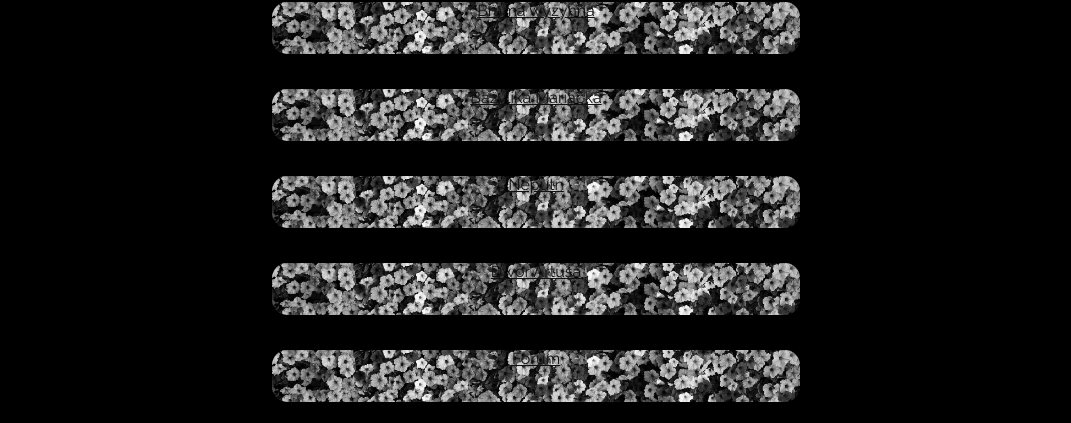
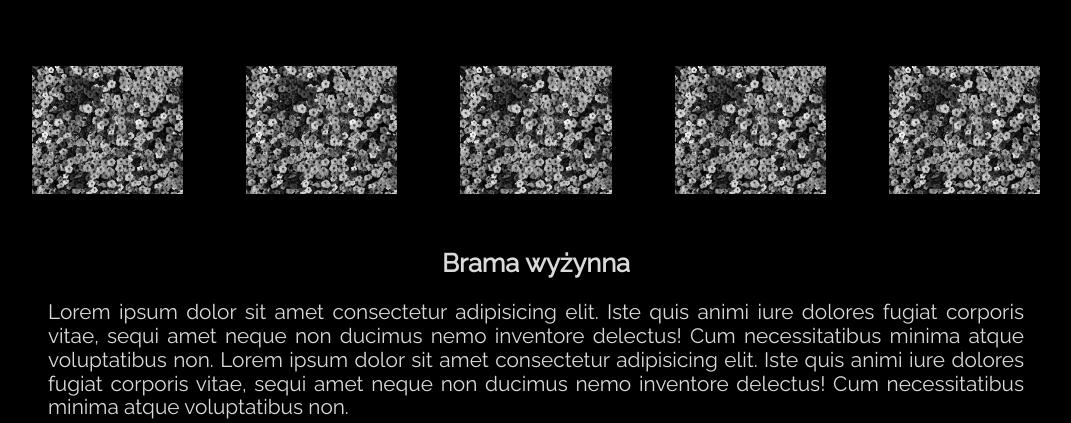
Before and after one commit to kujawa98/Gdansk-gallery, a website built with webpack: page build/index.html in a window 1280 px wide. Shown: the part 224-647 px from the top of the page, without its empty margins (104-1175 px from the left). Built offline with nearby package versions, Linux system fonts and the light colour scheme.

Commit message:
rebuild menu and added basic scripts

```diff
--- a/src/js/main.js
+++ b/src/js/main.js
@@ -0,0 +1,2 @@
+import './relic';
+import './menu';
--- /dev/null
+++ b/src/js/menu.js
@@ -0,0 +1,7 @@
+const links = document.querySelectorAll('.c-miniatures__link');
+
+for (let i = 0; i < links.length; i++) {
+  links[i].addEventListener('click', function (e) {
+    e.preventDefault();
+  })
+}
--- /dev/null
+++ b/src/js/relic.js
@@ -0,0 +1,5 @@
+const relics = document.querySelectorAll('.c-relic');
+
+for (let i = 0; i < relics.length; i++) {
+  relics[i].classList.add('c-relic--js');
+}
--- a/src/scss/components/_footer.scss
+++ b/src/scss/components/_footer.scss
@@ -1,9 +1,4 @@
 .c-footer {
-  position: absolute;
-  width: 100%;
-  left: 0;
-  bottom: 0;
-
   &__text {
     font-size: 1.2rem;
     margin: 1.2em 0;
--- a/src/scss/components/_miniatures.scss
+++ b/src/scss/components/_miniatures.scss
@@ -1,89 +1,76 @@
 .c-miniatures {
   list-style-type: none;
   display: flex;
-  justify-content: space-between;
+  justify-content: space-around;
   align-items: center;
+  flex-direction: column;
   padding: 0;
-  flex-direction: column;
-  height: 60vh;
-  margin-bottom: 6em;
+  // min-height: 50vh;
+  flex-grow: 1;
 
   &__miniature {
-    flex-basis: 13%;
-    width: 80%;
-    max-width: 30rem;
+    width: 100%;
+    max-width: 35rem;
     background-color: #dadada;
     background-image: url('../images/flower.jpg');
     filter: grayscale(100%);
     background-repeat: no-repeat;
     background-position: center;
     background-size: cover;
-    border-radius: 15px;
-
+    border-radius: 8px;
   }
 
   &__link {
+    min-height: 2rem;
     display: block;
-    height: 100%;
     text-decoration: none;
     color: #dadada;
-    background-color: rgba(0, 0, 0, 0.9);
+    background-color: black;
     opacity: 0;
-    transition: .3s;
-
+    transition: .2s;
+    display: flex;
+    align-items: center;
+    justify-content: center;
   }
 
-  &__link:focus {
+  &__link:focus,
+  &__link:active {
     outline: 10px dotted #fff;
     opacity: 1;
   }
 
-  @media screen and (min-height:20.625rem) {
-    & {
-      height: 55vh;
+  &__link:hover {
+    opacity: 1;
+  }
+
+  @media screen and (min-height:35.5rem) {
+    &__link {
+      min-height: calc(2rem + 2 * (100vh - 35.5rem) / (49.875));
     }
   }
 
-  @media screen and (min-height:30.625rem) {
-    & {
-      height: 50vh;
+  @media screen and (min-height:85.375rem) {
+    &__link {
+      min-height: 4rem;
     }
   }
 
-  @media screen and (min-height:40.625rem) {
-    & {
-      height: 45vh;
-    }
-  }
-
-  @media screen and (min-height:50.625rem) {
-    & {
-      height: 40vh;
-    }
-  }
-
-  @media screen and (pointer:fine) and (min-width:44rem) {
+  @media screen and (min-width:70rem),
+  screen and (orientation:landscape) {
     & {
       flex-direction: row;
       flex-wrap: nowrap;
+      align-items: stretch;
     }
 
     &__miniature {
       flex-basis: 15%;
-      height: 100%;
-
     }
 
     &__link {
-      display: flex;
-      flex-direction: column;
-      justify-content: center;
-      font-size: 2em;
-    }
-
-    &__link:hover {
-      opacity: 1;
-
+      height: 100%;
     }
   }
 }
+
+// A jakby zastosować CSS lock do wysokości przycisków?
--- a/src/scss/components/_relic.scss
+++ b/src/scss/components/_relic.scss
@@ -1,8 +1,47 @@
 .c-relic {
-  border: 3px solid white;
-  position: absolute;
-  top: 50%;
-  left: 100%;
-  width: 100%;
-  transform: translateY(-50%);
+  // border: 3px solid white;
+
+  border-bottom: 3px solid #fff;
+
+  &:last-child {
+    border-bottom: none;
+  }
+
+  &--js {
+    position: absolute;
+    top: 50%;
+    left: 100%;
+    width: 100%;
+    transform: translateY(-50%);
+  }
+
+  &__name {
+    font-size: 1.4rem;
+  }
+
+  &__description {
+    font-size: 1.2rem;
+    text-align: justify;
+  }
+
+  @media screen and (min-width:20rem) {
+    &__name {
+      @include lock(1.4, 1.6, 20, 70);
+    }
+
+    &__description {
+      @include lock(1.2, 1.3, 20, 70);
+    }
+  }
+
+  @media screen and (min-width:70rem) {
+    &__name {
+      font-size: 1.6rem;
+    }
+
+    &__description {
+      font-size: 1.3rem;
+
+    }
+  }
 }
--- a/src/scss/global/_base.scss
+++ b/src/scss/global/_base.scss
@@ -12,7 +12,9 @@
   text-align: center;
   max-width: 70rem;
   margin: 0 auto;
-  overflow-x: hidden;
+  overflow: hidden;
   position: relative;
   min-height: 100vh;
+  display: flex;
+  flex-direction: column;
 }
--- /dev/null
+++ b/src/scss/layout/_l-main-content.scss
@@ -0,0 +1,7 @@
+.l-main-content {
+  display: flex;
+  flex-direction: column;
+  flex-grow: 1;
+  width: 90%;
+  margin: 0 auto;
+}
--- /dev/null
+++ b/src/scss/layout/_l-main-menu.scss
@@ -0,0 +1,6 @@
+.l-main-menu {
+  display: flex;
+  flex-direction: column;
+  flex-grow: 1;
+  justify-content: center;
+}
--- /dev/null
+++ b/src/scss/layout/_l-relics.scss
@@ -0,0 +1,3 @@
+.l-relics {
+  padding: 0 1rem;
+}
--- /dev/null
+++ b/src/scss/layout/_layout.scss
@@ -0,0 +1,3 @@
+@import 'l-main-content';
+@import 'l-main-menu';
+@import 'l-relics';
--- a/src/scss/main.scss
+++ b/src/scss/main.scss
@@ -2,3 +2,4 @@
 @import '../../node_modules/normalize.css/normalize.css';
 @import 'global/global';
 @import 'components/components';
+@import 'layout/layout';
--- a/webpack.config.js
+++ b/webpack.config.js
@@ -14,6 +14,7 @@
     compress: true,
     port: 9000
   },
+  devtool: 'sourcemap',
   module: {
     rules: [{
         test: /\.(js)$/,
```
Also changed, not shown: .babelrc, build/assets/main.css, build/assets/main.js, build/index.html.
